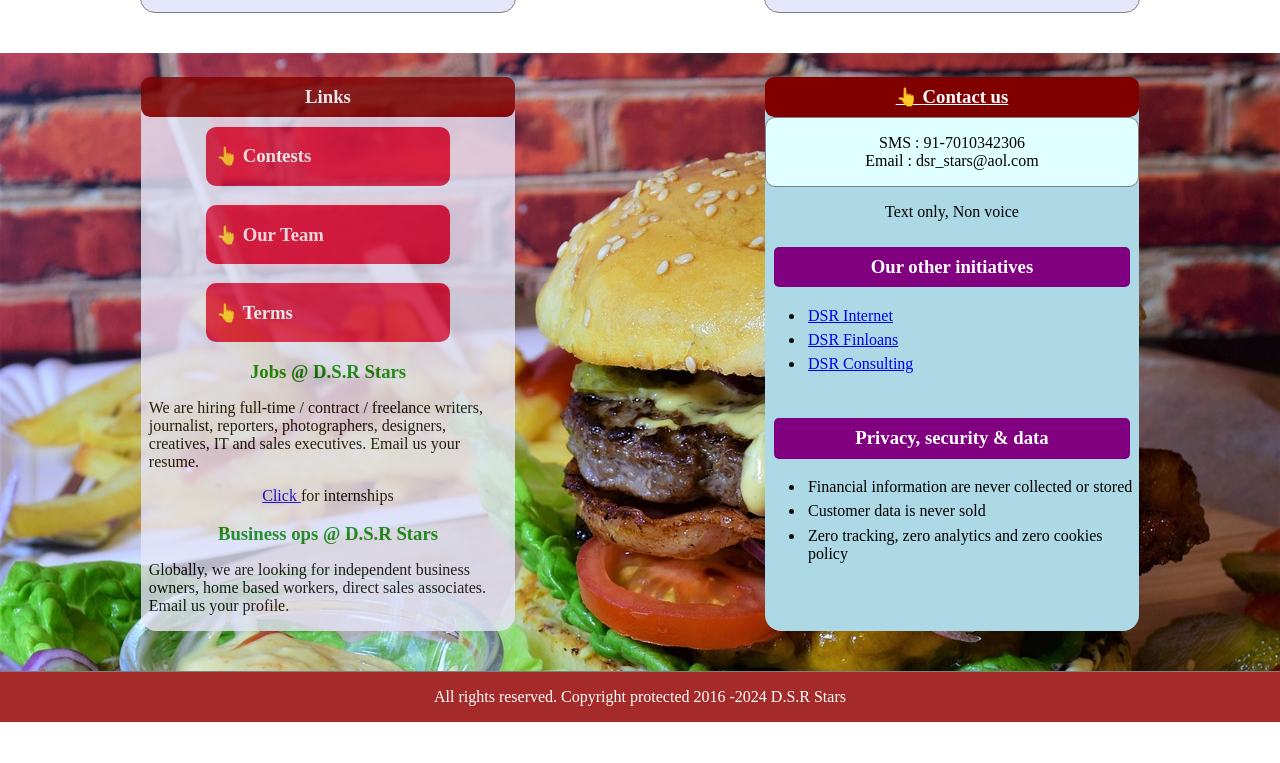
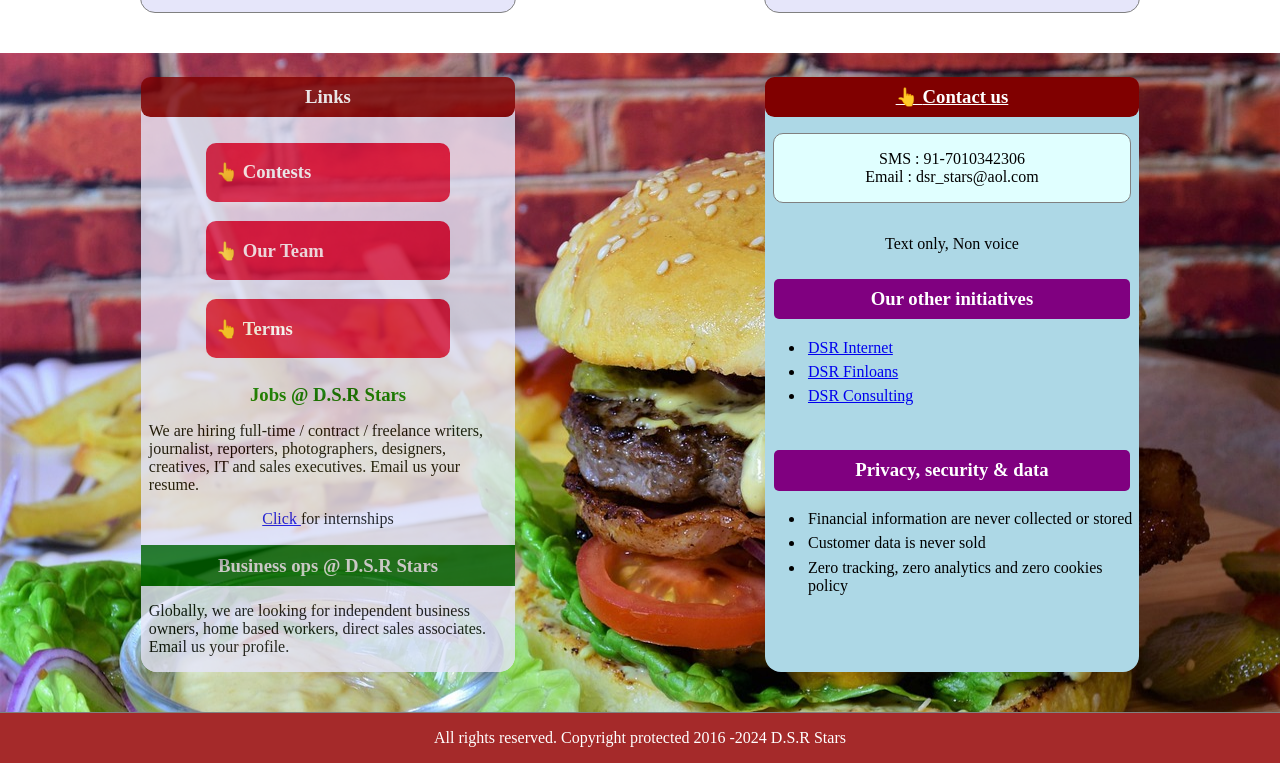
Before and after one commit to dsrstars/dsrstars.github.io, a plain HTML site: page home.html in a window 1280 px wide. Shown: the part 884-1647 px from the top of the page. Before the commit the page ends 1606 px from the top, so only its background shows below. Drawn offline with Linux system fonts and the light colour scheme.

Commit message:
Add files via upload

```diff
--- a/home.html
+++ b/home.html
@@ -65,23 +65,24 @@ Compete in our photo & article contests; win gold coins, movie tickets & more. <
 
 <div class="mob30" style="padding:0;background-color:lavender; opacity:0.8;border-radius:1em;">
 <h3 class="yellowh3" style="">Links</h3>
+<div style="margin:1em 0.5em;">
 <a style="color:white;text-decoration:none;" href="contests.html"><h3 style="background-color:crimson;color:white; text-align:left;display:inline-block;border-radius: 10px;cursor:pointer;width:12em;padding:1em 0.5em;margin:0.5em;"><span style="font-size:large;text-decoration:none;">&#128070; </span>Contests</h3></a>
 
 <a style="color:white;text-decoration:none;" href="team.html"><h3 style="background-color:crimson;color:white; text-align:left;display:inline-block;border-radius: 10px;cursor:pointer;width:12em;padding:1em 0.5em;margin:0.5em;"><span style="font-size:large;text-decoration:none;">&#128070; </span>Our Team</h3></a>
 
 <a style="color:white;text-decoration:none;" href="terms.html"><h3 style="background-color:crimson;color:white; text-align:left;display:inline-block;border-radius: 10px;cursor:pointer;width:12em;padding:1em 0.5em;margin:0.5em;"><span style="font-size:large;text-decoration:none;">&#128070; </span>Terms</h3></a>
-
+</div>
 <h3 style="color:green;margin:0.5em 0 auto;">Jobs @ D.S.R Stars</h3>
 <div style="font-weight:normal;color:black;padding:1em 0.5em 0.5em;background-color:lavender; opacity:1;text-align:left;">We are hiring full-time / contract / freelance writers, journalist, reporters, photographers, designers, creatives, IT and sales executives. Email us your resume.</div>
 <div style="font-weight:normal;color:black;padding:0.5em 0;"><a href="interns.html">Click </a>for internships</div>
-<h3 style="color:green;margin:0.5em 0 auto;">Business ops @ D.S.R Stars</h3>
+<h3 style="color:lightgrey;background:darkgreen;margin:0.5em 0 auto;padding:0.5em;">Business ops @ D.S.R Stars</h3>
 <div style="font-weight:normal;color:black;padding:1em 0.5em; background-color:lavender; opacity:1;text-align:left;border-radius:1em;">Globally, we are looking for independent business owners, home based workers, direct sales associates. Email us your profile.</div>
 
 </div>
 
 <div class="mob30" style="padding:0;background:lightblue;border-radius:1em;">
 <h3 class="yellowh3" ><a style="color:white;" href="contact.html"><span style="font-size:large;text-decoration:none;color:black;">&#128070; </span>Contact us</a></h3>
-<div style="border:solid thin grey;padding:1em;border-radius:10px;background-color:lightcyan;">SMS : 91-7010342306<br>Email : dsr_stars@aol.com</div>
+<div style="border:solid thin grey;padding:1em;border-radius:10px;background-color:lightcyan;margin:1em 0.5em;">SMS : 91-7010342306<br>Email : dsr_stars@aol.com</div>
 <div style="padding:1em;">Text only, Non voice</div>
 <h3 style="text-align:center;background-color:purple;color:white;border-radius:5px;padding:0.5em;margin:0.5em;">Our other initiatives</h3>
 <div style="padding: 0;">
```
Also changed, not shown: index.html (+4 -3 lines).
